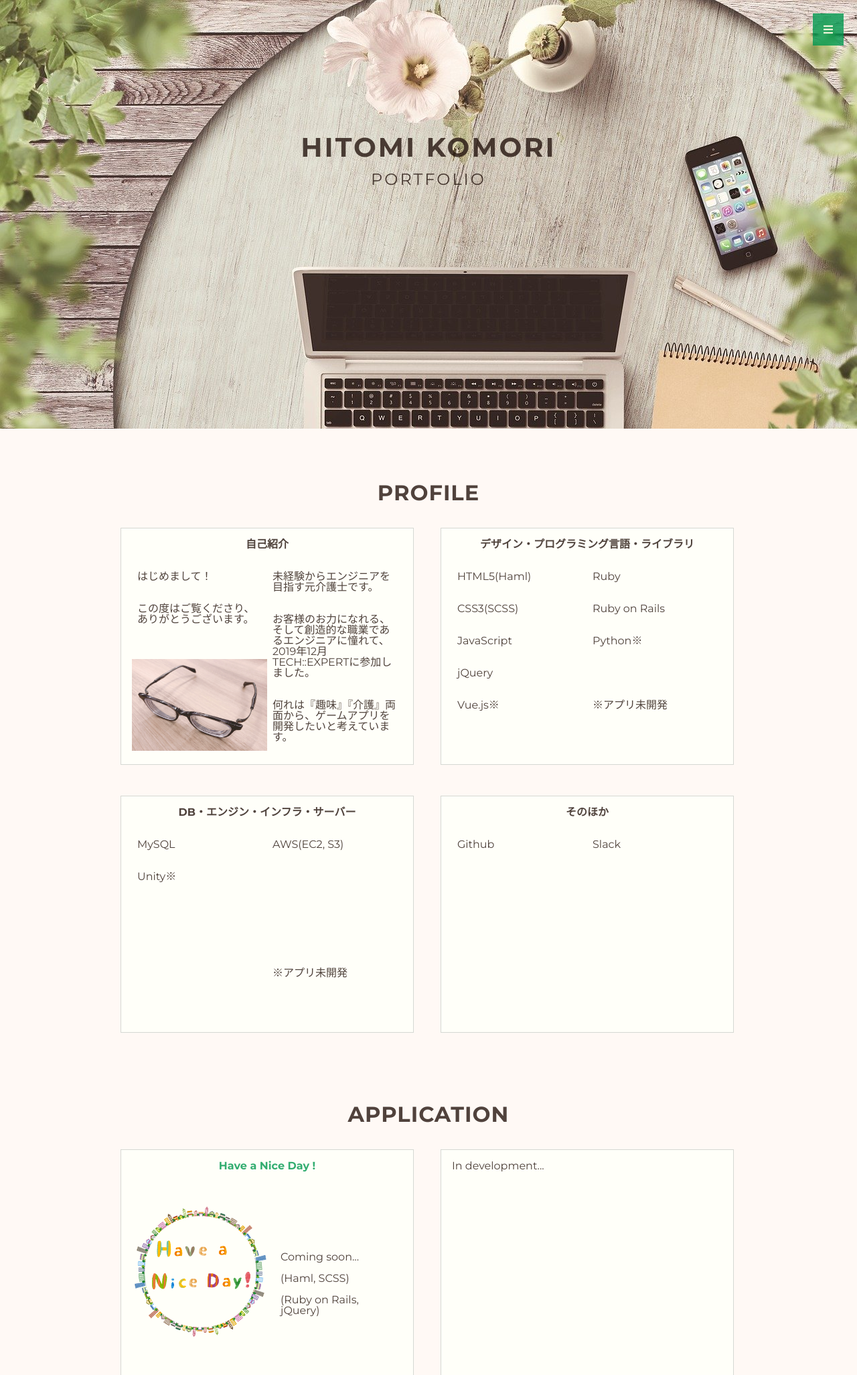
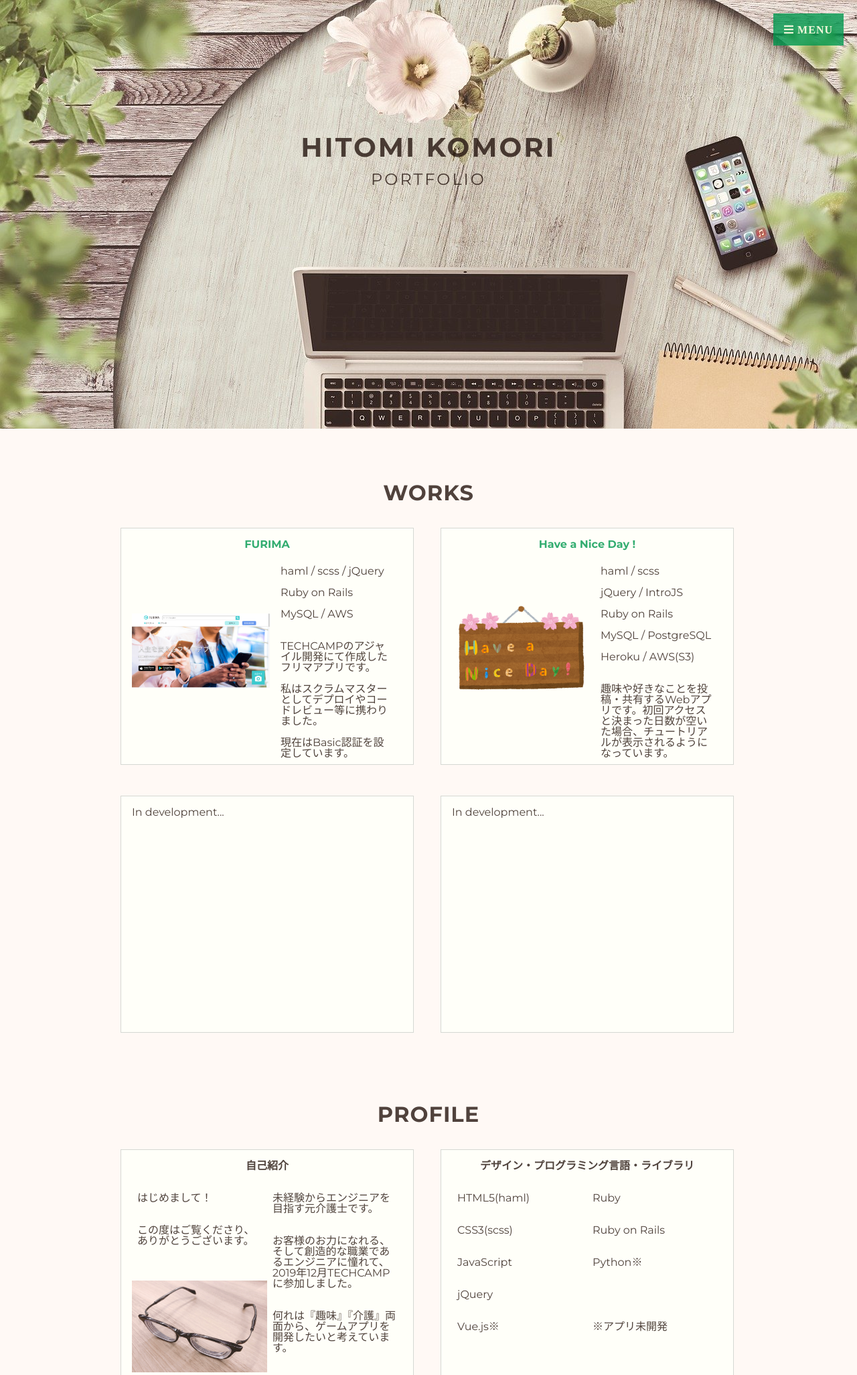
Before and after one commit to cache-cache-la/komo-portfolio, a PHP site: page / in a window 1280 px wide. Shown: the top 2053 px of the page at 67% size. Run offline with PHP 8.4, Linux system fonts and the light colour scheme; some libraries are stand-ins or nearby versions.

Commit message:
情報更新
・チーム開発アプリ、個人アプリの情報追加
・ビューの微調整
以上を行いました。

```diff
--- a/css/styles.css
+++ b/css/styles.css
@@ -14,6 +14,7 @@ i.menu-btn {
   top: 20px;
   right: 20px;
   color: #f0f6da;
+  letter-spacing: 1px;
   background-color: rgba(0, 152, 79, 0.8);
   padding: 16px;
   cursor: pointer;
@@ -68,16 +69,16 @@ header {
   text-align: center;
 }
 
-header > .logo {
+header > #logo {
   letter-spacing: 3px;
   padding-top: 200px;
 }
 
-header > .logo > h1 {
+header > #logo > h1 {
   font-size: 40px;
 }
 
-header > .logo > h3 {
+header > #logo > h3 {
   font-size: 24px;
   font-weight: 400;
   padding-top: 16px;
@@ -94,6 +95,59 @@ main > h2 {
   font-size: 32px;
   letter-spacing: 1px;
   margin: 80px 0 16px;
+}
+
+main > .application {
+  height: 800px;
+  display: flex;
+  flex-wrap: wrap;
+}
+
+main > .application > div {
+  background-color: #fffff9;
+  border: solid 1px rgba(171, 177, 173, 0.5);
+  height: calc(50% - 80px);
+  width: calc(50% - 76px);
+  padding: 16px;
+  margin: 20px;
+}
+
+main > .application > div > a {
+  display: block;
+  text-decoration: none;
+  text-align: center;
+  color: rgba(0, 152, 79, 0.8);
+  font-weight: 700;
+}
+
+main > .application > div > .app-box {
+  display: flex;
+  height: calc(100% - 20px);
+}
+
+main > .application > div > .app-box > article {
+  width: 50%;
+  padding: 16px 8px 0;
+}
+
+main > .application > div > .app-box > article#appimage1 {
+  background-image: url(../images/FURIMASample68m.png);
+  background-size: contain;
+  background-repeat: no-repeat;
+  background-position: center;
+  padding-right: 16px;
+}
+
+main > .application > div > .app-box > article#appimage2 {
+  background-image: url(../images/have_a_niceday.png);
+  background-size: contain;
+  background-repeat: no-repeat;
+  background-position: center;
+  padding-right: 16px;
+}
+
+main > .application > div > .app-box > article > p {
+  padding: 8px;
 }
 
 main > .profile {
@@ -136,51 +190,6 @@ main > .profile > div > .prof-box > article > p {
   padding: 16px 0;
 }
 
-main > .application {
-  height: 800px;
-  display: flex;
-  flex-wrap: wrap;
-}
-
-main > .application > div {
-  background-color: #fffff9;
-  border: solid 1px rgba(171, 177, 173, 0.5);
-  height: calc(50% - 80px);
-  width: calc(50% - 76px);
-  padding: 16px;
-  margin: 20px;
-}
-
-main > .application > div > a {
-  display: block;
-  text-decoration: none;
-  text-align: center;
-  color: rgba(0, 152, 79, 0.8);
-  font-weight: 700;
-}
-
-main > .application > div > .app-box {
-  display: flex;
-  height: calc(100% - 20px);
-}
-
-main > .application > div > .app-box > article {
-  width: 50%;
-  padding: 16px 8px 0;
-}
-
-main > .application > div > .app-box > article#appimage {
-  background-image: url(../images/have_a_niceday.png);
-  background-size: contain;
-  background-repeat: no-repeat;
-  background-position: center;
-  padding-right: 16px;
-}
-
-main > .application > div > .app-box > article > p {
-  padding: 8px;
-}
-
 /* footer */
 footer {
   background-color: #f0f6da;
--- a/index.html
+++ b/index.html
@@ -15,10 +15,12 @@
 
   <!-- menu -->
   <i class="fas fa-bars menu-btn">
+    MENU
     <div class="menu-list">
       <ul>
+        <li><a href="#logo">TOP</a></li>
+        <li><a href="#work">WORKS</a></li>
         <li><a href="#prof">PROFILE</a></li>
-        <li><a href="#app">APPLICATION</a></li>
         <li><a href="#contact">CONTACT</a></li>
       </ul>
     </div>
@@ -26,7 +28,7 @@
 
   <!-- header -->
   <header>
-    <div class="logo">
+    <div id="logo">
       <h1>HITOMI KOMORI</h1>
       <h3>PORTFOLIO</h3>
     </div>
@@ -34,6 +36,44 @@
 
   <!-- main -->
   <main>
+
+    <h2 id="work">WORKS</h2>
+    <section class="application">
+      <div class="app1">
+        <a href="http://52.197.205.247/" target="_blank" rel="noopener">FURIMA</a>
+        <div class="app-box">
+          <article id="appimage1"></article>
+          <article>
+            <!-- 以下説明文追加用のp -->
+            <p>haml / scss / jQuery</p>
+            <p>Ruby on Rails</p>
+            <p>MySQL / AWS</p>
+            <p></p>
+            <p>TECHCAMPのアジャイル開発にて作成したフリマアプリです。</p>
+            <p>私はスクラムマスターとしてデプロイやコードレビュー等に携わりました。</p>
+            <p>現在はBasic認証を設定しています。</p>
+          </article>
+        </div>
+      </div>
+      <div class="app2">
+        <a href="https://have-a-nice-day.herokuapp.com/" target="_blank" rel="noopener">Have a Nice Day !</a>
+        <div class="app-box">
+          <article id="appimage2"></article>
+          <article>
+            <!-- 以下説明文追加用のp -->
+            <p>haml / scss</p>
+            <p>jQuery / IntroJS</p>
+            <p>Ruby on Rails</p>
+            <p>MySQL / PostgreSQL</p>
+            <p>Heroku / AWS(S3)</p>
+            <p></p>
+            <p>趣味や好きなことを投稿・共有するWebアプリです。初回アクセスと決まった日数が空いた場合、チュートリアルが表示されるようになっています。</p>
+          </article>
+        </div>
+      </div>
+      <div id="none">In development...</div>
+      <div id="none">In development...</div>
+    </section>
 
     <h2 id="prof">PROFILE</h2>
     <section class="profile">
@@ -46,7 +86,7 @@
           </article>
           <article>
             <p>未経験からエンジニアを目指す元介護士です。</p>
-            <p>お客様のお力になれる、そして創造的な職業であるエンジニアに憧れて、2019年12月TECH::EXPERTに参加しました。</p>
+            <p>お客様のお力になれる、そして創造的な職業であるエンジニアに憧れて、2019年12月TECHCAMPに参加しました。</p>
             <p>何れは『趣味』『介護』両面から、ゲームアプリを開発したいと考えています。</p>
           </article>
         </div>
@@ -55,8 +95,8 @@
         <h4>デザイン・プログラミング言語・ライブラリ</h4>
         <div class="prof-box">
           <article>
-            <p>HTML5(Haml)</p>
-            <p>CSS3(SCSS)</p>
+            <p>HTML5(haml)</p>
+            <p>CSS3(scss)</p>
             <p>JavaScript</p>
             <p>jQuery</p>
             <p>Vue.js※</p>
@@ -75,11 +115,13 @@
         <div class="prof-box">
           <article>
             <p>MySQL</p>
+            <p>PostgreSQL</p>
+            <p>(本番環境のみ)</p>
             <p>Unity※</p>
           </article>
           <article>
             <p>AWS(EC2, S3)</p>
-            <p>　</p>
+            <p>Heroku</p>
             <p>　</p>
             <p>　</p>
             <p>※アプリ未開発</p>
@@ -99,31 +141,6 @@
       </div>
     </section>
 
-    <h2 id="app">APPLICATION</h2>
-    <section class="application">
-      <div class="app1">
-        <a href="#">Have a Nice Day !</a>
-        <div class="app-box">
-          <article id="appimage"></article>
-          <article>
-            <!-- 以下説明文追加用のp -->
-            <p></p>
-            <p></p>
-            <p></p>
-            <p></p>
-            <p></p>
-            <p></p>
-            <p>Coming soon...</p>
-            <p>(Haml, SCSS)</p>
-            <p>(Ruby on Rails, jQuery)</p>
-          </article>
-        </div>
-      </div>
-      <div id="none">In development...</div>
-      <div id="none">In development...</div>
-      <div id="none">In development...</div>
-    </section>
-
   </main>
 
   <!-- footer -->
```
Also changed, not shown: images/FURIMASample68m.png (added), images/have_a_niceday.png.
